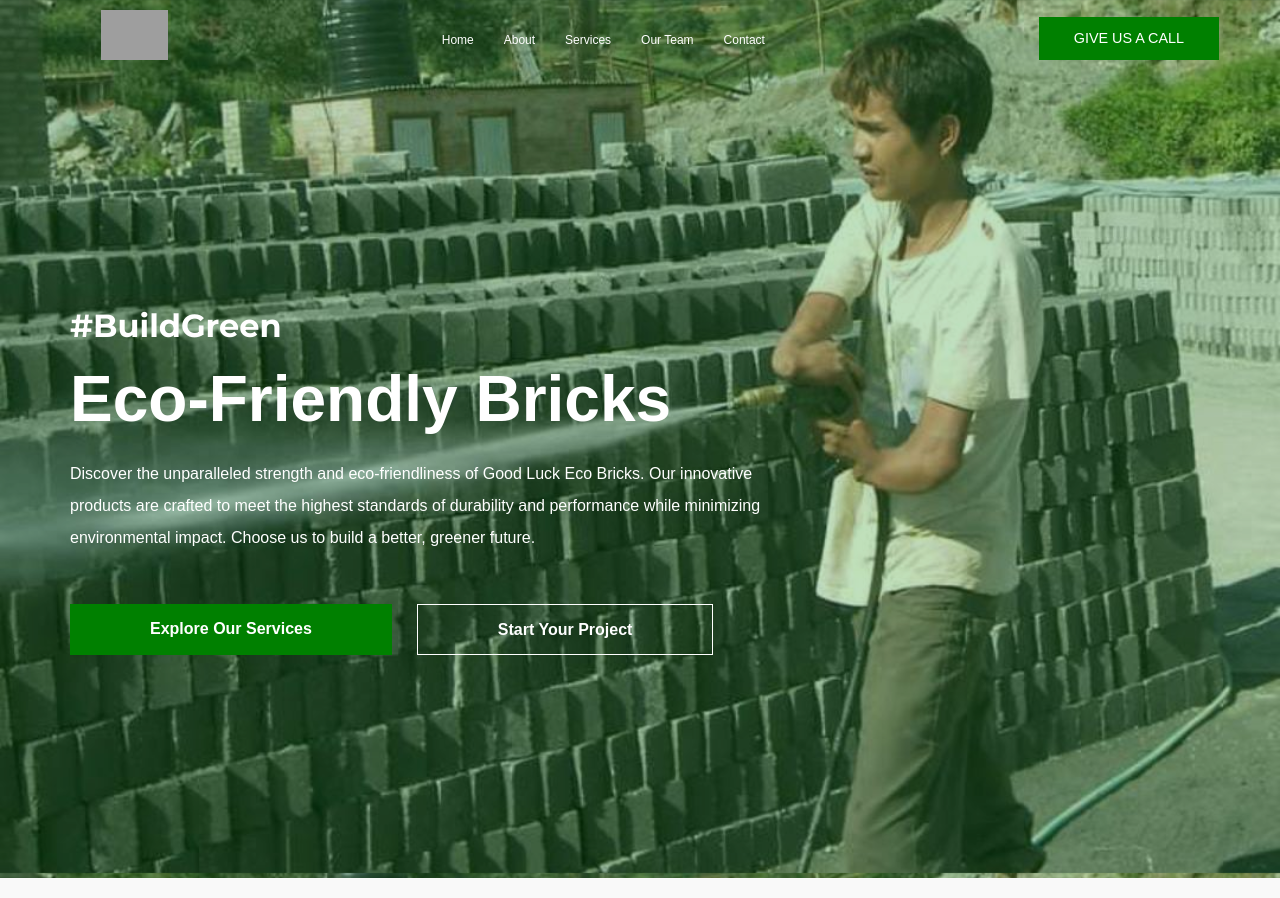
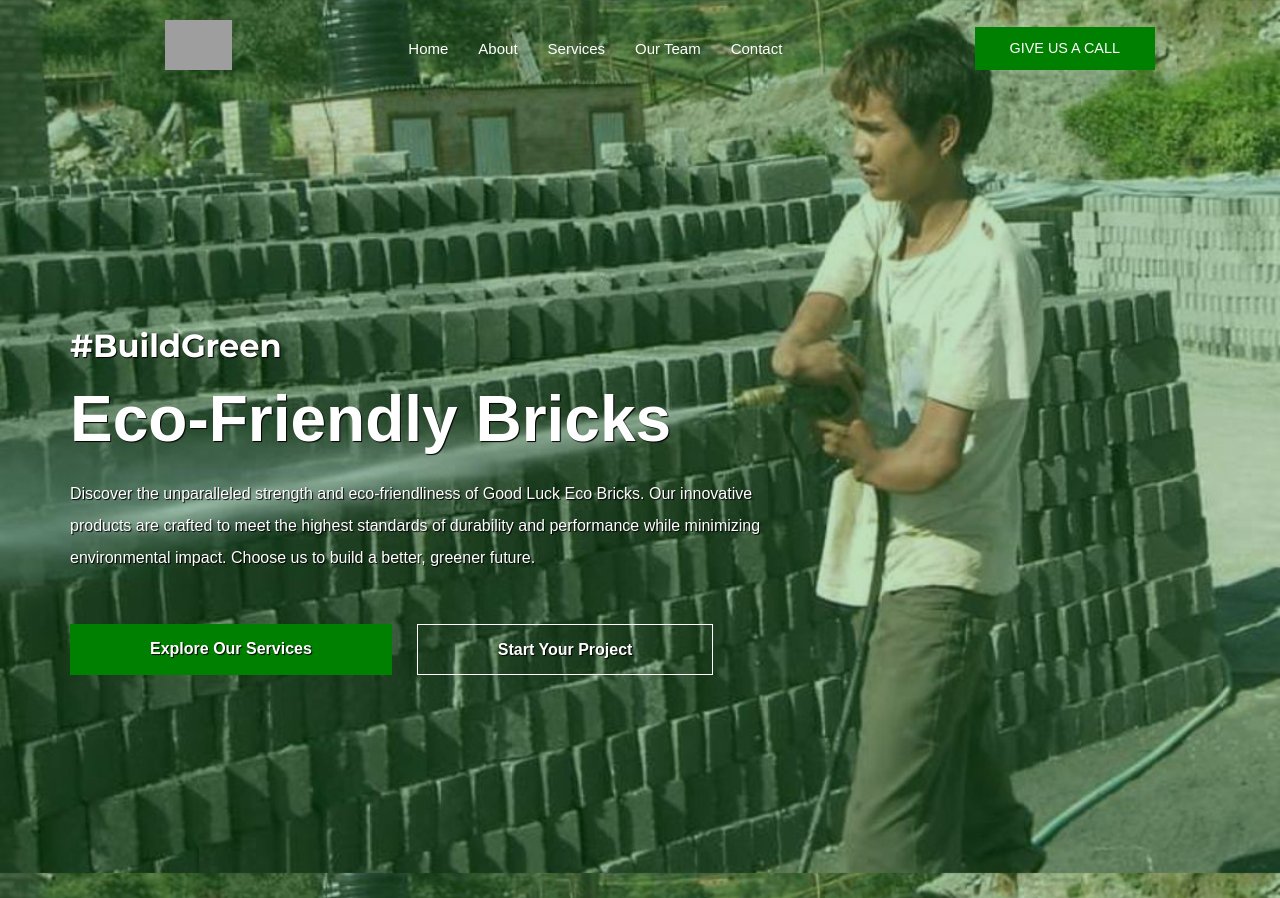
Before and after one commit to stharaj000/GLEB_Industry, a plain HTML site: page index.html in a window 1280 px wide. Shown: the top 898 px of the page. Drawn offline with Linux system fonts and the light colour scheme; grey boxes are pictures that could not be loaded.

Commit message:
responsiveness...

```diff
--- a/index.html
+++ b/index.html
@@ -25,7 +25,7 @@
                 </div>
                 <ul>
                     <li><a href="#home">Home</a></li>
-                    <li><a href="#about">About</a></li>
+                    <li><a href="#about-us">About</a></li>
                     <li><a href="#services">Services</a></li>
                     <li><a href="#team">Our Team</a></li>
                     <li><a href="#contact">Contact</a></li>
@@ -86,7 +86,7 @@
         </div>
 
         <div class="right">
-            <div class="about-image">
+            <div class="about-image" id="about-us">
                 <img src="/images/water_boy.jpg" alt="Worker Spraying Bricks" title="about us section img">
             </div>
 
@@ -174,7 +174,7 @@
 
 
 
-    <section class="bricks-Details">
+    <section class="bricks-Details" id="services">
 
         <div class="container">
             <div class="brickHeading">
@@ -223,7 +223,7 @@
         <div class="message-section">
             <!-- Left Section (Message) -->
 
-            <div class="message-content">
+            <div class="message-content" id="team">
                 <div class="blue">
                     <h1 class="message-heading">Namaste!</h1>
                     <p class="message-text">
@@ -269,7 +269,7 @@
     </section>
 
 
-    <section class="mapPart">
+    <section class="mapPart" id="contact">
         <div class="contact-wrapper">
             <div class="contact-header">
                 <h1>Let’s Connect</h1>
--- a/style.css
+++ b/style.css
@@ -23,11 +23,11 @@ body {
 
 /* Header Styling */
 header {
-    width: 100vw;
+    width: 100%;
     display: flex;
-    justify-content: space-around;
+    justify-content: center;
     align-items: center;
-    padding: 10px 30px;
+    padding: 20px 30px;
     margin: auto;
     color: white;
 
@@ -53,14 +53,16 @@ nav {
     display: flex;
     align-items: center;
     justify-content: center;
-    gap: 20%;
+    gap: 12%;
     margin: auto;
 }
 
 nav ul {
     display: flex;
     list-style: none;
-    min-width: 100px;
+    min-width: 420px;
+    /* border: 2px solid; */
+
 }
 
 nav ul li {
@@ -70,7 +72,7 @@ nav ul li {
 nav ul li a {
     color: white;
     text-decoration: none;
-    font-size: 12px;
+    font-size: 15px;
     transition: color 0.3s;
 }
 
@@ -81,7 +83,7 @@ nav ul li a:hover {
 .call-btn {
     background-color: #008000;
     color: white;
-    width: 180px;
+    min-width: 180px;
     padding: 10px 20px;
     margin-left: 30px;
     text-decoration: none;
@@ -107,6 +109,7 @@ nav ul li a:hover {
     padding: 0 20px;
     margin-left: 50px;
     position: relative;
+    text-shadow: black 1px 1px 1px;
 }
 
 .hero-content h2 {
```
